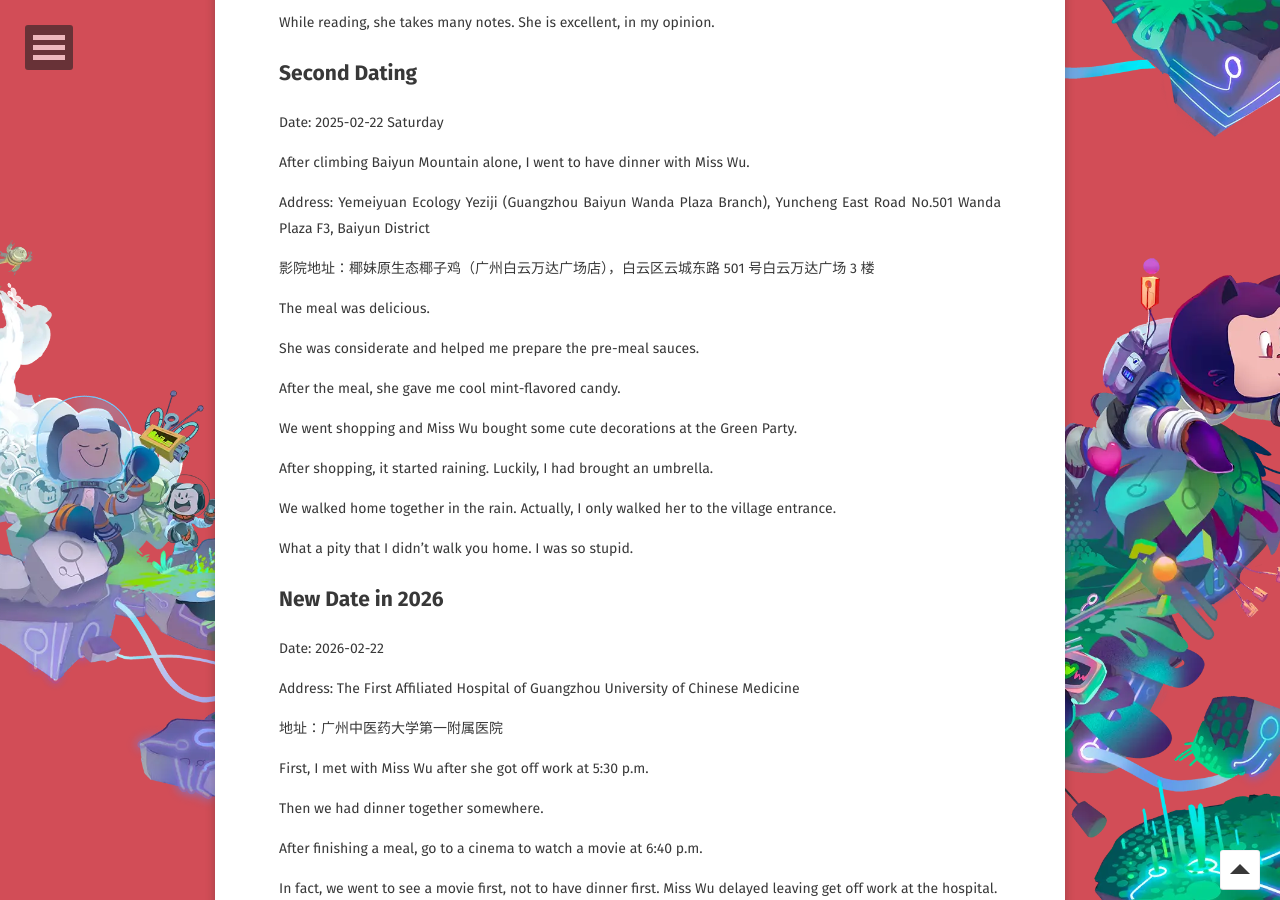
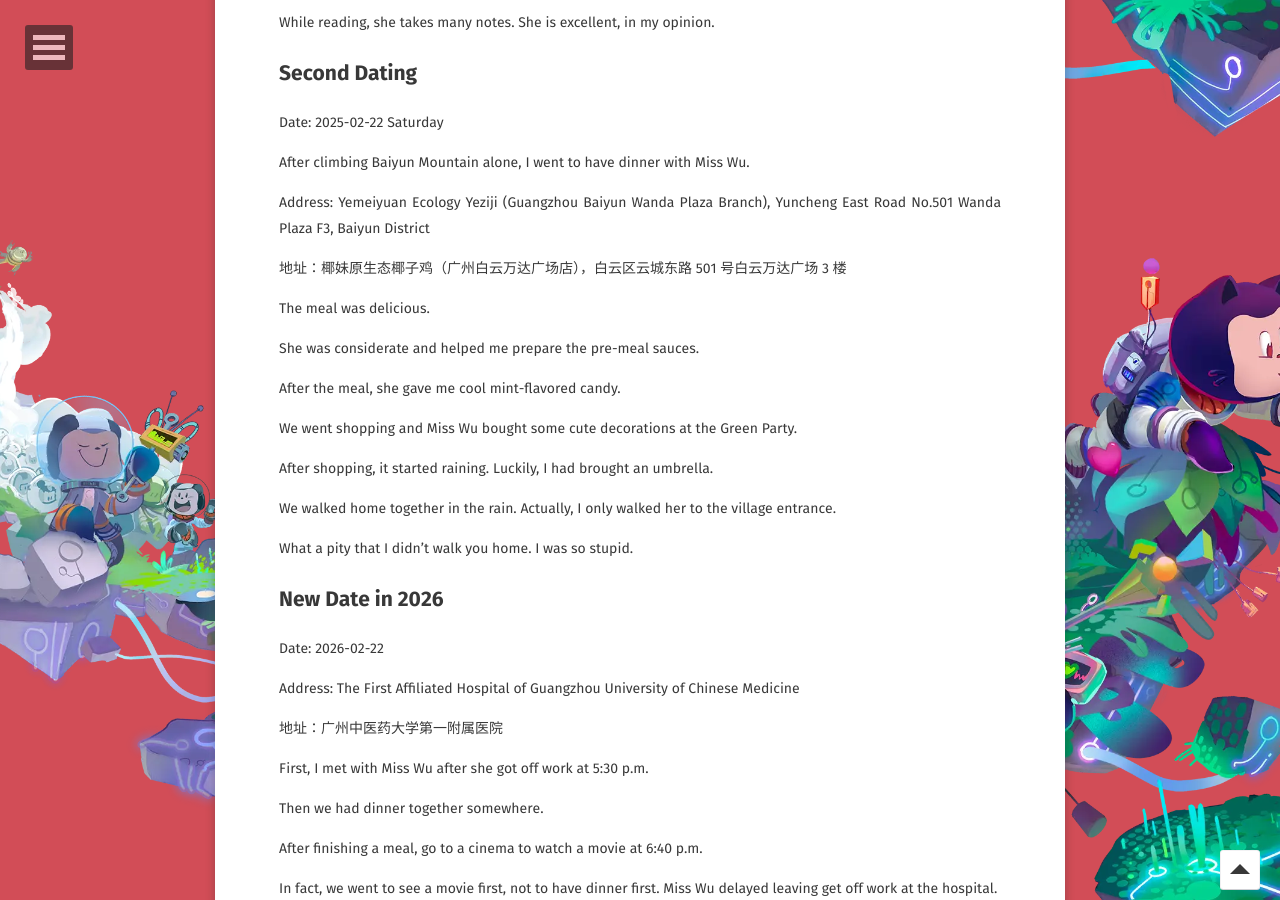
Before and after one commit to WebPavel/WebPavel.github.io, a Jekyll site: the page built from _posts/2026-02-23-a-long-journey-named-Love-in-Guangzhou.md, in a window 1280 px wide and 900 px high, scrolled down 1652 px. Built offline with Jekyll 4.4.1, drawn with Linux system fonts in a browser that asks for light colours; some web fonts are replaced; comment, search, counter and statistics services are not loaded; some of the changed text lies outside the part shown.

Commit message:
fix: correct the latest post.

```diff
--- a/_posts/2026-02-23-a-long-journey-named-Love-in-Guangzhou.md
+++ b/_posts/2026-02-23-a-long-journey-named-Love-in-Guangzhou.md
@@ -75,7 +75,7 @@
 
 Address: Yemeiyuan Ecology Yeziji (Guangzhou Baiyun Wanda Plaza Branch), Yuncheng East Road No.501 Wanda Plaza F3, Baiyun District
 
-影院地址：椰妹原生态椰子鸡（广州白云万达广场店），白云区云城东路 501 号白云万达广场 3 楼
+地址：椰妹原生态椰子鸡（广州白云万达广场店），白云区云城东路 501 号白云万达广场 3 楼
 
 The meal was delicious.
 
@@ -152,7 +152,7 @@
 
 Address: Good-time (Guangzhou Baiyun Wanda Plaza Branch), Yuncheng East Road No.501 Wanda Plaza F3, Baiyun District
 
-影院地址：谷田稻香砂锅菜（广州白云万达广场店），白云区云城东路 501 号白云万达广场 3 楼
+地址：谷田稻香砂锅菜（广州白云万达广场店），白云区云城东路 501 号白云万达广场 3 楼
 
 Seating: A05
 
```
